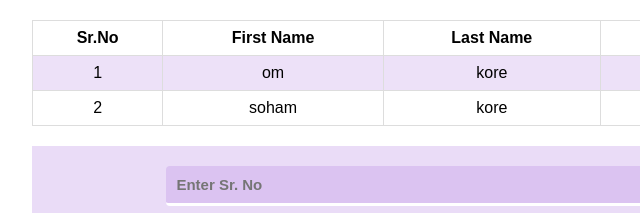
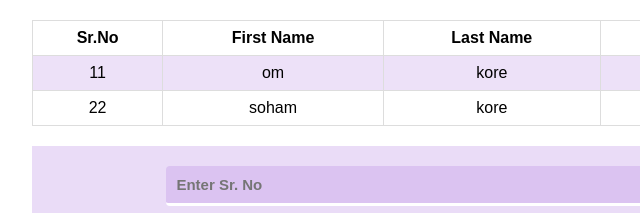
Before and after one commit to omkore/Data_To_HTML_Table, a plain HTML site: page index.html in a window 1280 px wide. Shown: the top 213 px of the page, 160-800 px from the left. Drawn offline with Linux system fonts and the light colour scheme.

Commit message:
Update style.css
counter initialized.

```diff
--- a/style.css
+++ b/style.css
@@ -5,6 +5,7 @@ body{
     flex-direction: column;
     align-items: center;
     justify-content: center;
+    counter-reset: Serial;
 }
 .container{
   width: 70%;
@@ -26,6 +27,10 @@ table {
     padding: 8px;
   }
 
+tr td:first-child:before{
+  counter-increment: Serial;      /* Increment the Serial counter */
+  content:counter(Serial);        /* Display the counter *//
+}
   tr:nth-child(even) {
     background-color:rgba(219, 195, 241, 0.5);
 
```
